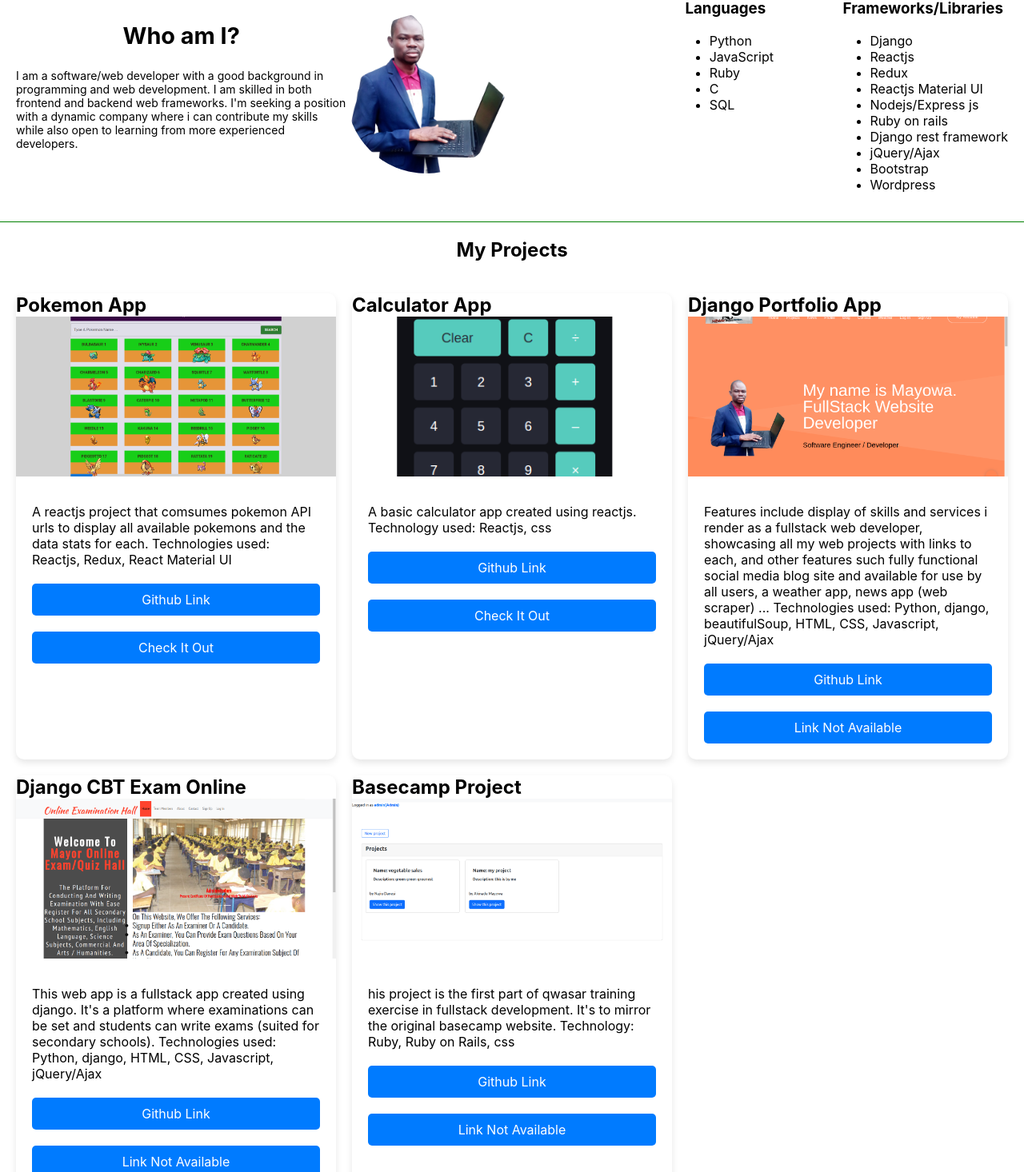
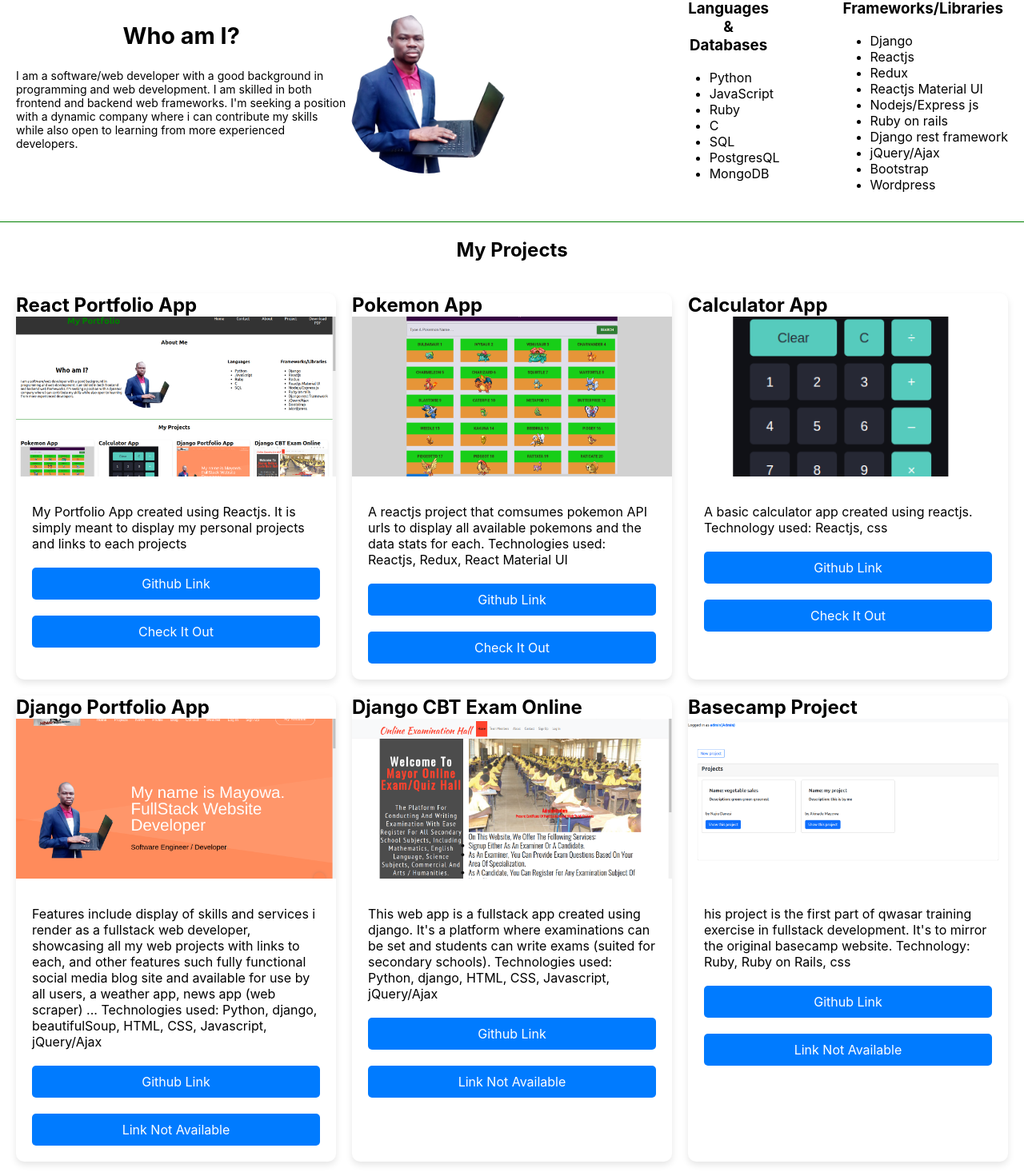
Before and after one commit to MayowaFunmi/simple_reactjs-portfolio, a React (Create React App) app: page / in a window 1280 px wide. Shown: the part 228-1694 px from the top of the page at 80% size. Built offline with nearby package versions, Linux system fonts and the light colour scheme.

Commit message:
added more projects

```diff
--- a/src/components/About.jsx
+++ b/src/components/About.jsx
@@ -23,13 +23,17 @@ function AboutMe() {
         </div>
         <div className="about-skill">
           <div className="languages">
-            <h3 className="text">Languages</h3>
+            <h3 className="text">
+              Languages <br /> & <br /> Databases
+            </h3>
             <ul>
               <li>Python</li>
               <li>JavaScript</li>
               <li>Ruby</li>
               <li>C</li>
               <li>SQL</li>
+              <li>PostgresQL</li>
+              <li>MongoDB</li>
             </ul>
           </div>
 
--- a/src/components/CardContainer.jsx
+++ b/src/components/CardContainer.jsx
@@ -5,7 +5,9 @@ import pokeImage from '../images/pokemon.png';
 import calc from '../images/calculator.png';
 import cbt from '../images/cbt.png';
 import django_portfolio from '../images/django-portfolio.png';
+import portfolio from '../images/portfolio.png';
 import ruby_basecamp from '../images/ruby_basecamp.png';
+import yelp from '../images/yelp.png';
 
 const CardContainer = () => {
   return (
@@ -14,6 +16,13 @@ const CardContainer = () => {
         <h2>My Projects</h2>
       </center>
       <div className="card-container">
+        <Card
+          title={'React Portfolio App'}
+          url={'https://elegant-bubblegum-fed2f1.netlify.app/'}
+          github={'https://github.com/MayowaFunmi/simple_reactjs-portfolio'}
+          image={portfolio}
+          text="My Portfolio App created using Reactjs. It is simply meant to display my personal projects and links to each projects"
+        />
         <Card
           title={'Pokemon App'}
           url={'https://pokemon-app-site.netlify.app/'}
@@ -49,6 +58,13 @@ const CardContainer = () => {
           image={ruby_basecamp}
           text="his project is the first part of qwasar training exercise in fullstack development. It's to mirror the original basecamp website. Technology: Ruby, Ruby on Rails, css"
         />
+        <Card
+          title={'My Yelp App'}
+          url={'https://thriving-medovik-67a05c.netlify.app/login'}
+          github={'https://github.com/MayowaFunmi/my_yelp_app'}
+          image={yelp}
+          text="his project incorporates AWS Amplify into Reactjs application. It's to simply mirror the original yelp app where restaurants can be registered and displayed with location for potential customers. Technology: Reactjs and css for the frontend, AWS Amplify for backend and authentication"
+        />
       </div>
     </div>
   );
```
Also changed, not shown: src/images/portfolio.png (added), src/images/yelp.png (added).
